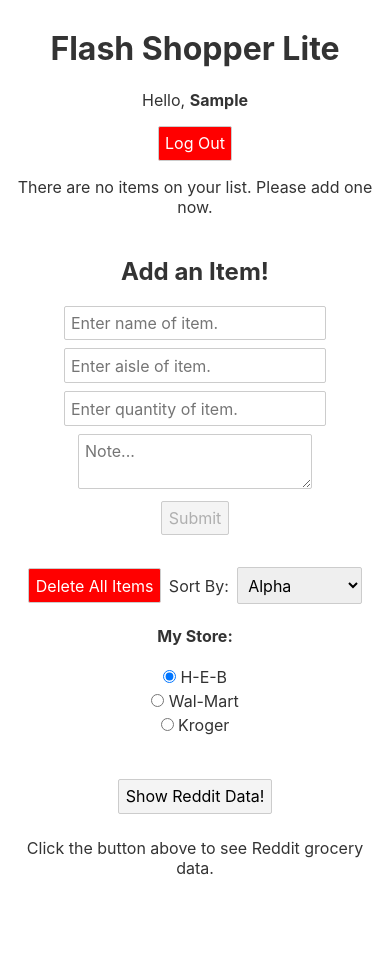
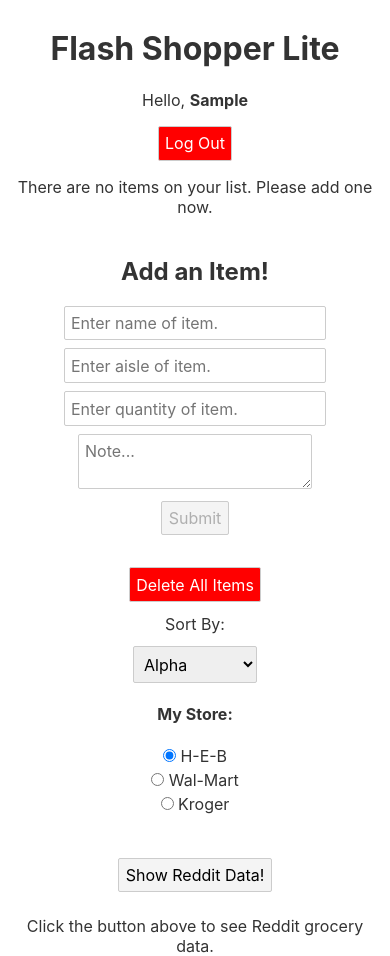
Before and after one commit to gness1804/flash-shopper-lite, a Svelte app: page / in a window 390 px wide. Both pictures are taken after typing "Sample", "Sample123" into the empty fields and a click on the button "Log In". Before the commit the page ends 878 px from the top, so only its background shows below. Built offline with nearby package versions, Linux system fonts and the light colour scheme.

Commit message:
Add media query for buttons below main form

```diff
--- a/src/AuthedMain.svelte
+++ b/src/AuthedMain.svelte
@@ -151,11 +151,11 @@
   <ItemInput on:addItem={addItem} on:showToast>
     <h2 slot="title">Add an Item!</h2>
   </ItemInput>
-  <div class="flex justify-center items-center mb-2">
-    <button on:click={deleteAllItems} disabled={itemsCount === 0} class="destructive-button text-white mb-0 mr-2">
+  <div class="flex justify-center items-center mb-2 flex-col md:flex-row">
+    <button on:click={deleteAllItems} disabled={itemsCount === 0} class="destructive-button text-white mb-3 md:mb-0 md:mr-4">
       Delete All Items
     </button>
-    <span class="mr-2">Sort By:</span>
+    <span class="mr-0 mb-3 md:mr-4 md:mb-0">Sort By:</span>
     <select bind:value={sortState} class="mb-0">
       {#each sortOptions as { name, value }}
         <option value={value}>{name}</option>
```
